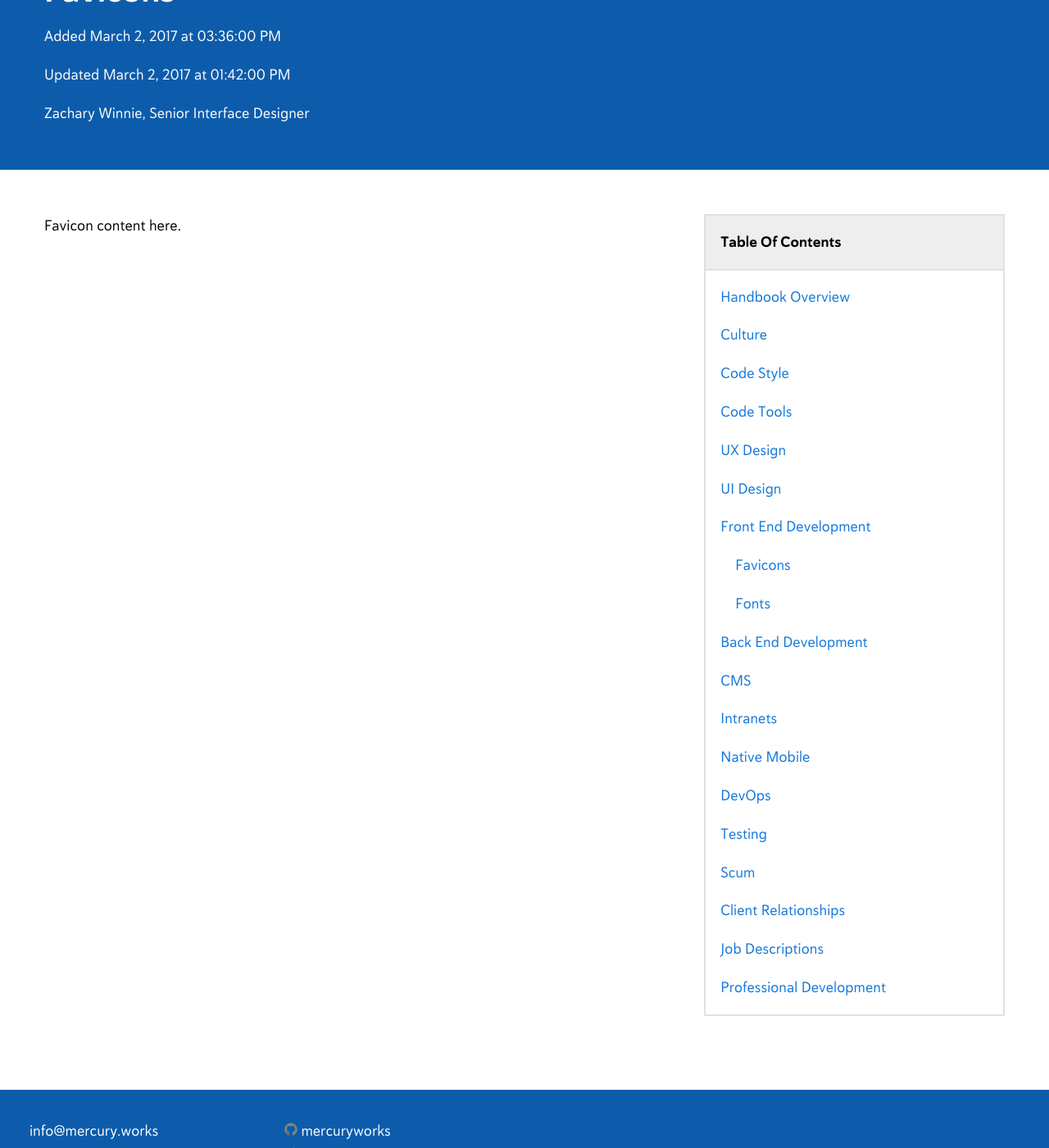
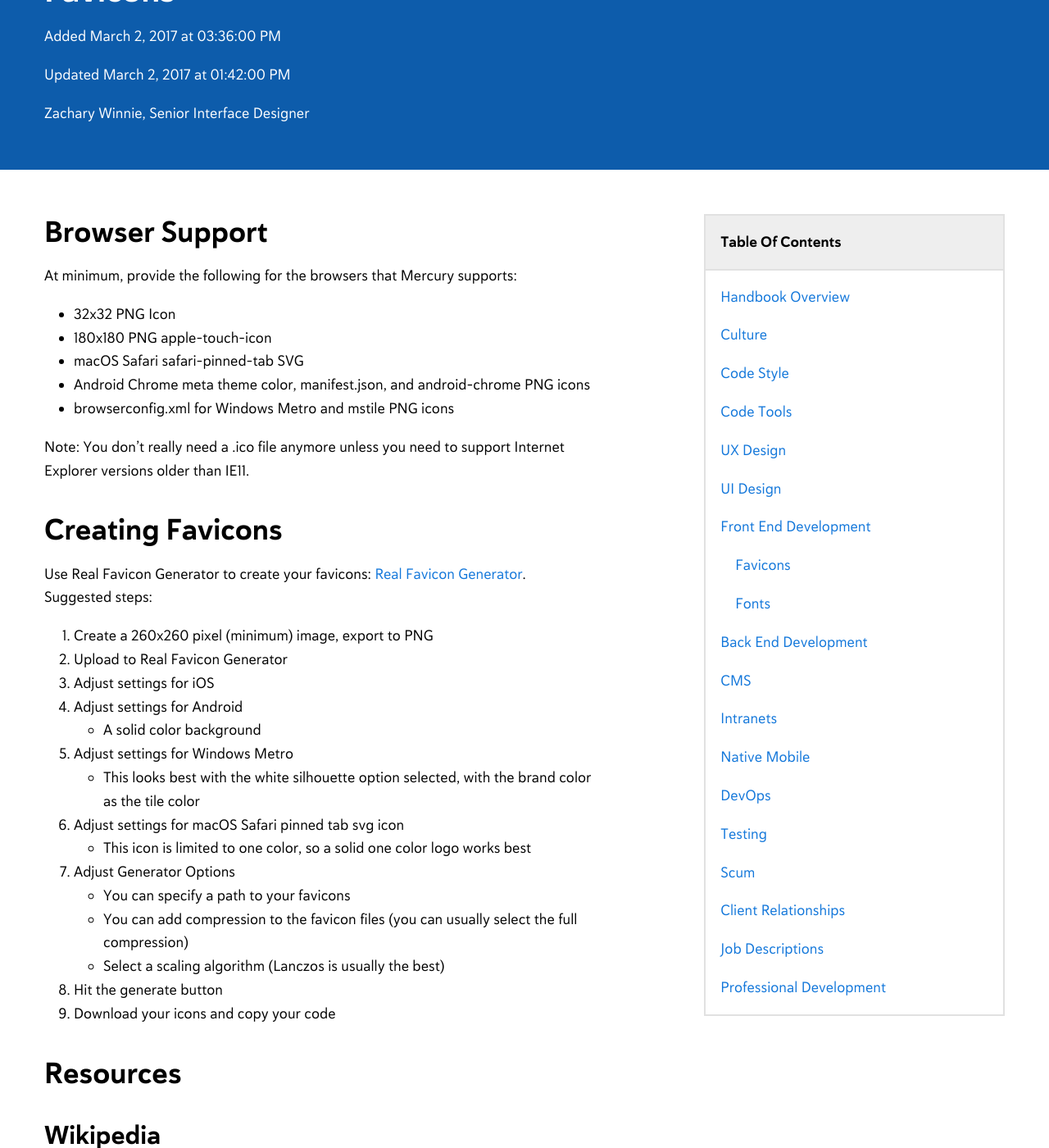
Before and after one commit to mercuryworks/developers-handbook, a Jekyll site: the page built from _posts/2017-03-02-front-end-development-favicons.markdown, in a window 1280 px wide and 1400 px high, scrolled down 191 px. Shown: the whole window at 82% size. Built offline with Jekyll 4.4.1, drawn with Linux system fonts in a browser that asks for light colours; some of the changed text lies outside the part shown.

Commit message:
Added favicon, added Favicon docs

```diff
--- a/Gemfile
+++ b/Gemfile
@@ -9,7 +9,7 @@ ruby RUBY_VERSION
 #
 # This will help ensure the proper Jekyll version is running.
 # Happy Jekylling!
-gem "jekyll", "3.4.0"
+gem "jekyll", "3.4.1"
 
 # This is the default theme for new Jekyll sites. You may change this to anything you like.
 gem "minima", "~> 2.0"
--- a/_includes/head.html
+++ b/_includes/head.html
@@ -9,6 +9,7 @@
   <link rel="stylesheet" href="{{ "/assets/main.css" | relative_url }}">
   <link rel="canonical" href="{{ page.url | replace:'index.html','' | absolute_url }}">
   <link rel="alternate" type="application/rss+xml" title="{{ site.title | escape }}" href="{{ "/feed.xml" | relative_url }}">
+  <link rel="shortcut icon" type="image/png" href="{{ site.url }}/assets/favicons/favicon-32x32.png">
 
   {% if jekyll.environment == 'production' and site.google_analytics %}
   {% include google-analytics.html %}
--- a/_posts/2017-03-02-front-end-development-favicons.markdown
+++ b/_posts/2017-03-02-front-end-development-favicons.markdown
@@ -10,4 +10,43 @@ order: 70.10
 child: true
 ---
 
-Favicon content here.
+## Browser Support
+
+At minimum, provide the following for the browsers that Mercury supports:
+* 32x32 PNG Icon
+* 180x180 PNG apple-touch-icon
+* macOS Safari safari-pinned-tab SVG
+* Android Chrome meta theme color, manifest.json, and android-chrome PNG icons
+* browserconfig.xml for Windows Metro and mstile PNG icons
+
+Note: You don't really need a .ico file anymore unless you need to support Internet Explorer versions older than IE11.
+
+## Creating Favicons
+
+Use Real Favicon Generator to create your favicons: [Real Favicon Generator](http://realfavicongenerator.net/). Suggested steps:
+1. Create a 260x260 pixel (minimum) image, export to PNG
+2. Upload to Real Favicon Generator
+3. Adjust settings for iOS
+4. Adjust settings for Android
+  * A solid color background
+5. Adjust settings for Windows Metro
+  * This looks best with the white silhouette option selected, with the brand color as the tile color
+6. Adjust settings for macOS Safari pinned tab svg icon
+  * This icon is limited to one color, so a solid one color logo works best
+7. Adjust Generator Options
+  * You can specify a path to your favicons
+  * You can add compression to the favicon files (you can usually select the full compression)
+  * Select a scaling algorithm (Lanczos is usually the best)
+8. Hit the generate button
+9. Download your icons and copy your code
+
+
+## Resources
+
+### Wikipedia
+
+Wikipedia has surprisingly good documentation on using favicons, including instructions on how to use, browser support, and history: [https://en.wikipedia.org/wiki/Favicon](https://en.wikipedia.org/wiki/Favicon).
+
+### Favicon Cheat Sheet
+
+[Favicon Cheat Sheet](https://github.com/audreyr/favicon-cheat-sheet)
```
Also changed, not shown: Gemfile.lock, assets/favicons/favicon-32x32.png (added).
